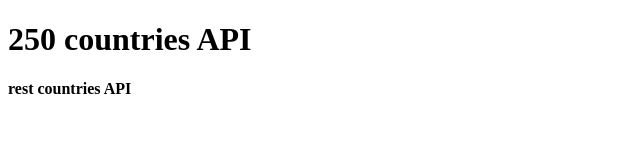
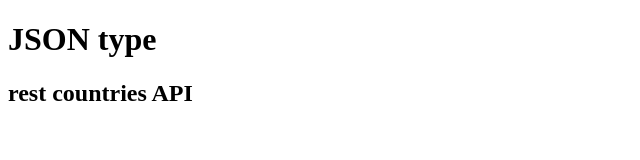
Before and after one commit to mdnriyas17/day-4-task, a plain HTML site: page index.html in a window 1280 px wide. Shown: the whole page, without its empty margins (0-640 px from the left). Drawn offline with Linux system fonts and the light colour scheme; no server answers.

Commit message:
Update index.html

```diff
--- a/index.html
+++ b/index.html
@@ -4,11 +4,12 @@
     <meta charset="UTF-8">
     <meta http-equiv="X-UA-Compatible" content="IE=edge">
     <meta name="viewport" content="width=device-width, initial-scale=1.0">
-    <title>JSON API</title>
-    <h1>250 countries API</h1>
+    <title>API</title>
+    <h1>JSON type</h1>
 
-    <form>
+    <form><h2>
        <b>rest countries API</b>
+       </h2>
     </form>
 </head>
 <body>
```
